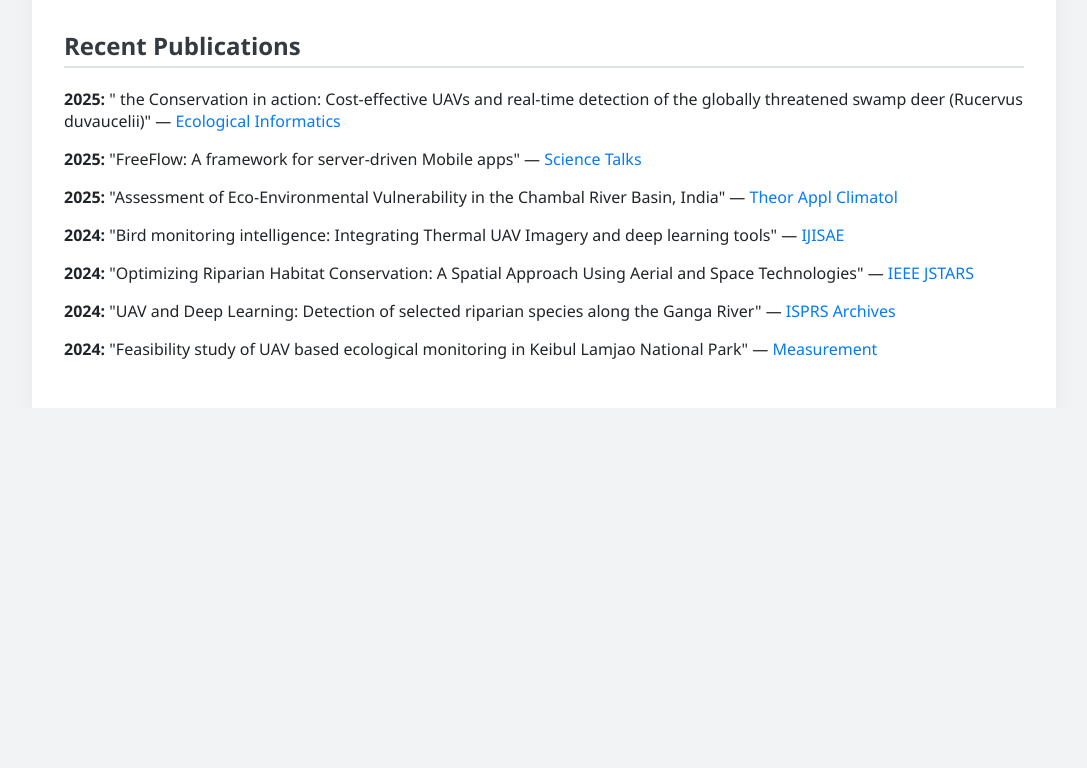
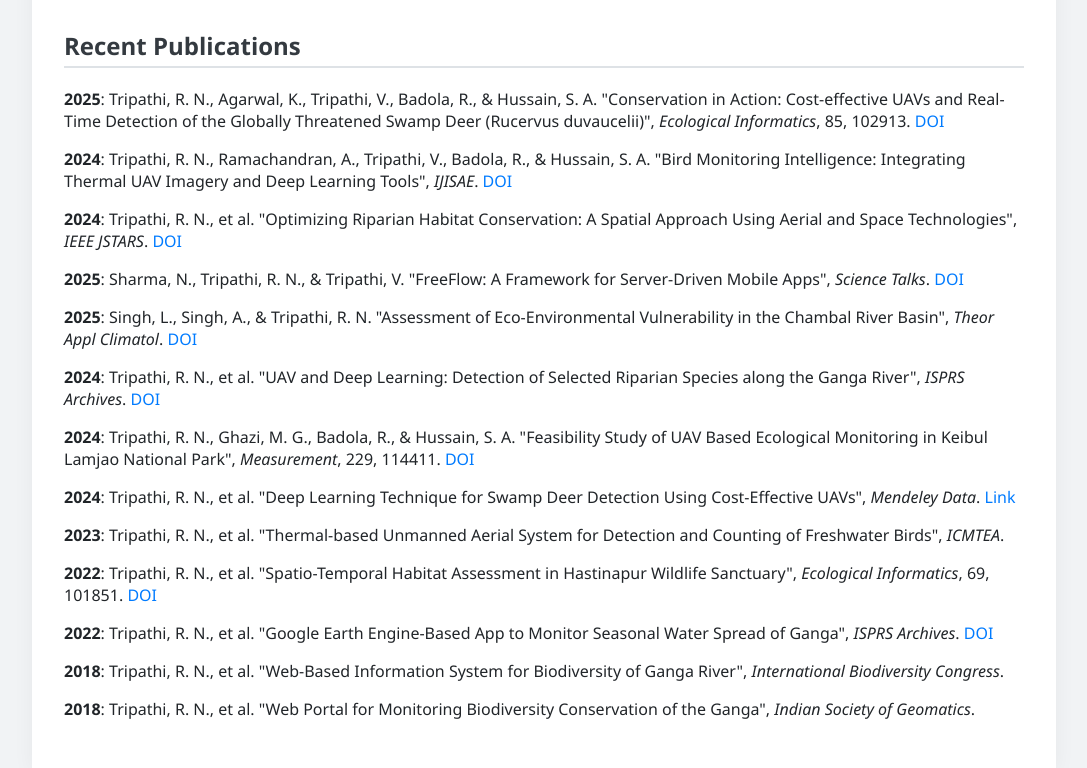
Before and after one commit to ravindranath-nature/portfolio, a plain HTML site: page index.html in a window 1280 px wide. Shown: the part 526-1294 px from the top of the page, without its empty margins (96-1183 px from the left). Before the commit the page ends 934 px from the top, so only its background shows below. Drawn offline with Linux system fonts and the light colour scheme.

Commit message:
Update index.html

```diff
--- a/index.html
+++ b/index.html
@@ -93,16 +93,23 @@
     </section>
 
     <section>
-      <h2>Recent Publications</h2>
-      <ul>
-        <li><strong>2025:</strong> " the Conservation in action: Cost-effective UAVs and real-time detection of the globally threatened swamp deer (Rucervus duvaucelii)" — <a href="https://doi.org/10.1016/j.ecoinf.2024.102913" target="_blank">Ecological Informatics</a></li>
-        <li><strong>2025:</strong> "FreeFlow: A framework for server-driven Mobile apps" — <a href="https://doi.org/10.1016/j.sctalk.2025.100445" target="_blank">Science Talks</a></li>
-        <li><strong>2025:</strong> "Assessment of Eco-Environmental Vulnerability in the Chambal River Basin, India" — <a href="https://doi.org/10.1007/s00704-025-05417-y" target="_blank">Theor Appl Climatol</a></li>
-        <li><strong>2024:</strong> "Bird monitoring intelligence: Integrating Thermal UAV Imagery and deep learning tools" — <a href="https://ijisae.org/index.php/IJISAE/article/view/5595" target="_blank">IJISAE</a></li>
-        <li><strong>2024:</strong> "Optimizing Riparian Habitat Conservation: A Spatial Approach Using Aerial and Space Technologies" — <a href="https://doi.org/10.1109/JSTARS.2024.3454453" target="_blank">IEEE JSTARS</a></li>
-        <li><strong>2024:</strong> "UAV and Deep Learning: Detection of selected riparian species along the Ganga River" — <a href="https://doi.org/10.5194/isprs-archives-XLVIII-1-2024-637-2024" target="_blank">ISPRS Archives</a></li>
-        <li><strong>2024:</strong> "Feasibility study of UAV based ecological monitoring in Keibul Lamjao National Park" — <a href="https://doi.org/10.1016/j.measurement.2024.114411" target="_blank">Measurement</a></li>
-      </ul>
+
+<h2>Recent Publications</h2>
+     <ul>
+    <li><strong>2025</strong>: Tripathi, R. N., Agarwal, K., Tripathi, V., Badola, R., & Hussain, S. A. "Conservation in Action: Cost-effective UAVs and Real-Time Detection of the Globally Threatened Swamp Deer (Rucervus duvaucelii)", <em>Ecological Informatics</em>, 85, 102913. <a href="https://doi.org/10.1016/j.ecoinf.2024.102913" target="_blank">DOI</a></li>
+    <li><strong>2024</strong>: Tripathi, R. N., Ramachandran, A., Tripathi, V., Badola, R., & Hussain, S. A. "Bird Monitoring Intelligence: Integrating Thermal UAV Imagery and Deep Learning Tools", <em>IJISAE</em>. <a href="https://ijisae.org/index.php/IJISAE/article/view/5595" target="_blank">DOI</a></li>
+    <li><strong>2024</strong>: Tripathi, R. N., et al. "Optimizing Riparian Habitat Conservation: A Spatial Approach Using Aerial and Space Technologies", <em>IEEE JSTARS</em>. <a href="https://doi.org/10.1109/JSTARS.2024.3454453" target="_blank">DOI</a></li>
+    <li><strong>2025</strong>: Sharma, N., Tripathi, R. N., & Tripathi, V. "FreeFlow: A Framework for Server-Driven Mobile Apps", <em>Science Talks</em>. <a href="https://doi.org/10.1016/j.sctalk.2025.100445" target="_blank">DOI</a></li>
+    <li><strong>2025</strong>: Singh, L., Singh, A., & Tripathi, R. N. "Assessment of Eco-Environmental Vulnerability in the Chambal River Basin", <em>Theor Appl Climatol</em>. <a href="https://doi.org/10.1007/s00704-025-05417-y" target="_blank">DOI</a></li>
+    <li><strong>2024</strong>: Tripathi, R. N., et al. "UAV and Deep Learning: Detection of Selected Riparian Species along the Ganga River", <em>ISPRS Archives</em>. <a href="https://doi.org/10.5194/isprs-archives-XLVIII-1-2024-637-2024" target="_blank">DOI</a></li>
+    <li><strong>2024</strong>: Tripathi, R. N., Ghazi, M. G., Badola, R., & Hussain, S. A. "Feasibility Study of UAV Based Ecological Monitoring in Keibul Lamjao National Park", <em>Measurement</em>, 229, 114411. <a href="https://doi.org/10.1016/j.measurement.2024.114411" target="_blank">DOI</a></li>
+    <li><strong>2024</strong>: Tripathi, R. N., et al. "Deep Learning Technique for Swamp Deer Detection Using Cost-Effective UAVs", <em>Mendeley Data</em>. <a href="https://10.17632/53nvjhh5pg" target="_blank">Link</a></li>
+    <li><strong>2023</strong>: Tripathi, R. N., et al. "Thermal-based Unmanned Aerial System for Detection and Counting of Freshwater Birds", <em>ICMTEA</em>.</li>
+    <li><strong>2022</strong>: Tripathi, R. N., et al. "Spatio-Temporal Habitat Assessment in Hastinapur Wildlife Sanctuary", <em>Ecological Informatics</em>, 69, 101851. <a href="https://10.1016/j.ecoinf.2022.101851" target="_blank">DOI</a></li>
+    <li><strong>2022</strong>: Tripathi, R. N., et al. "Google Earth Engine-Based App to Monitor Seasonal Water Spread of Ganga", <em>ISPRS Archives</em>. <a href="https://10.5194/isprs-archives-XLIII-B3-2022-1287-2022" target="_blank">DOI</a></li>
+    <li><strong>2018</strong>: Tripathi, R. N., et al. "Web-Based Information System for Biodiversity of Ganga River", <em>International Biodiversity Congress</em>.</li>
+    <li><strong>2018</strong>: Tripathi, R. N., et al. "Web Portal for Monitoring Biodiversity Conservation of the Ganga", <em>Indian Society of Geomatics</em>.</li>
+  </ul>
     </section>
   </div>
 </body>
```
